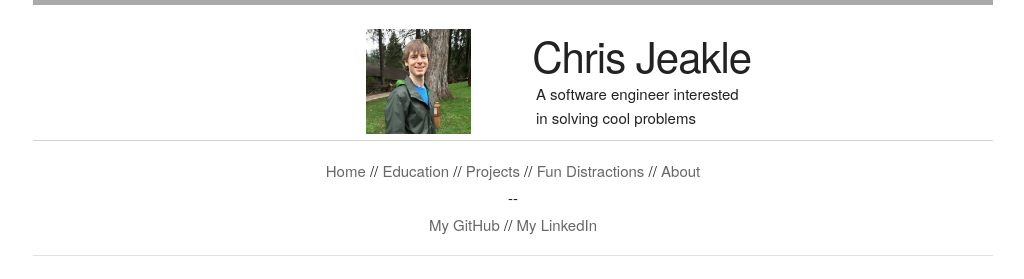
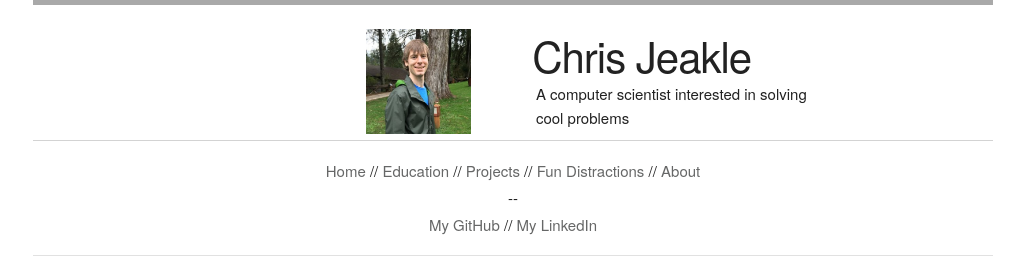
Before and after one commit to cjjeakle/cjjeakle.github.io, a Jekyll site: the page built from index.html, in a window 1280 px wide. Shown: the top 279 px of the page, without its empty margins (127-1151 px from the left). Built offline with Jekyll 4.4.1, drawn with Linux system fonts in a browser that asks for light colours; nearby versions of some CDN libraries.

Commit message:
Fixed up header wording and layout

```diff
--- a/_includes/header.html
+++ b/_includes/header.html
@@ -10,9 +10,7 @@
     <div class="four columns" id="headerText">
       <h2>Chris Jeakle</h2>
       <div id="headerDetails">
-        A software engineer interested
-        <br/>
-        in solving cool problems
+        A computer scientist interested in solving cool problems
       </div>
     </div>
     <div class="two columns" id="filler">
```
